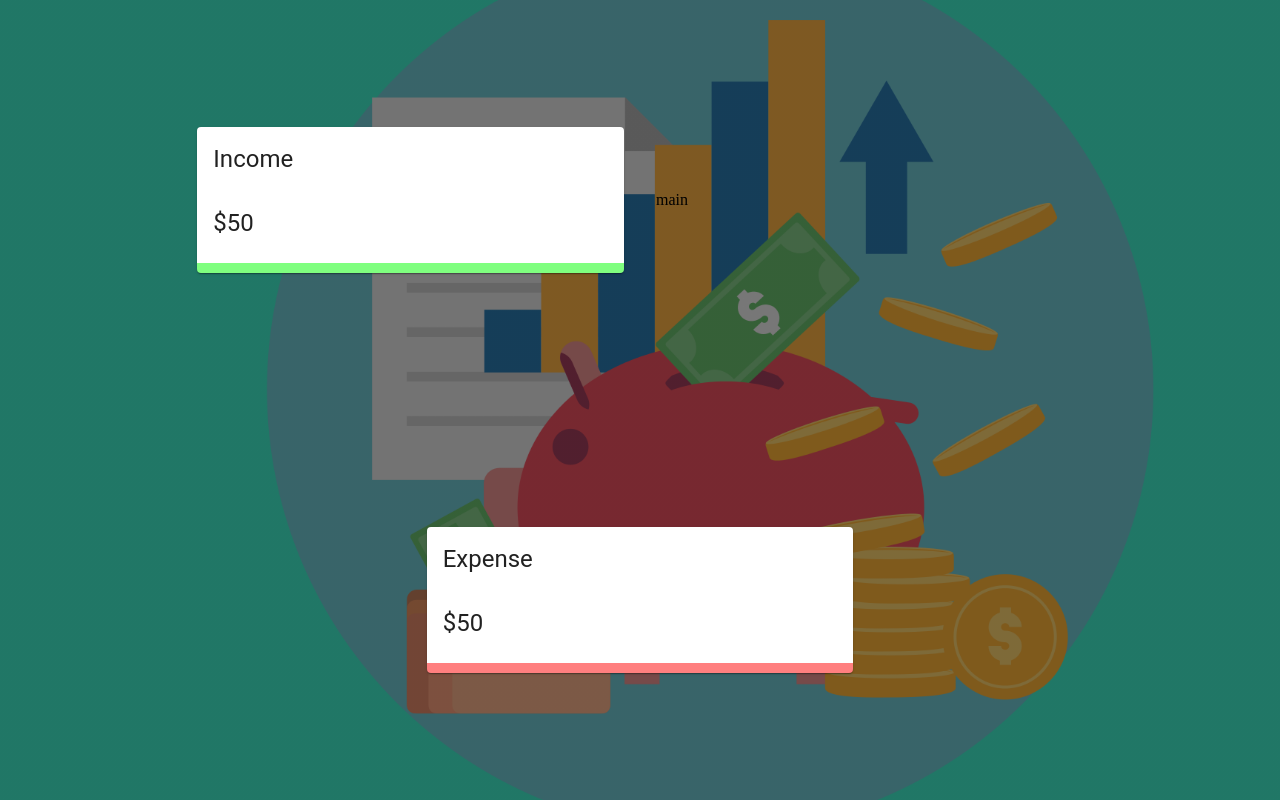
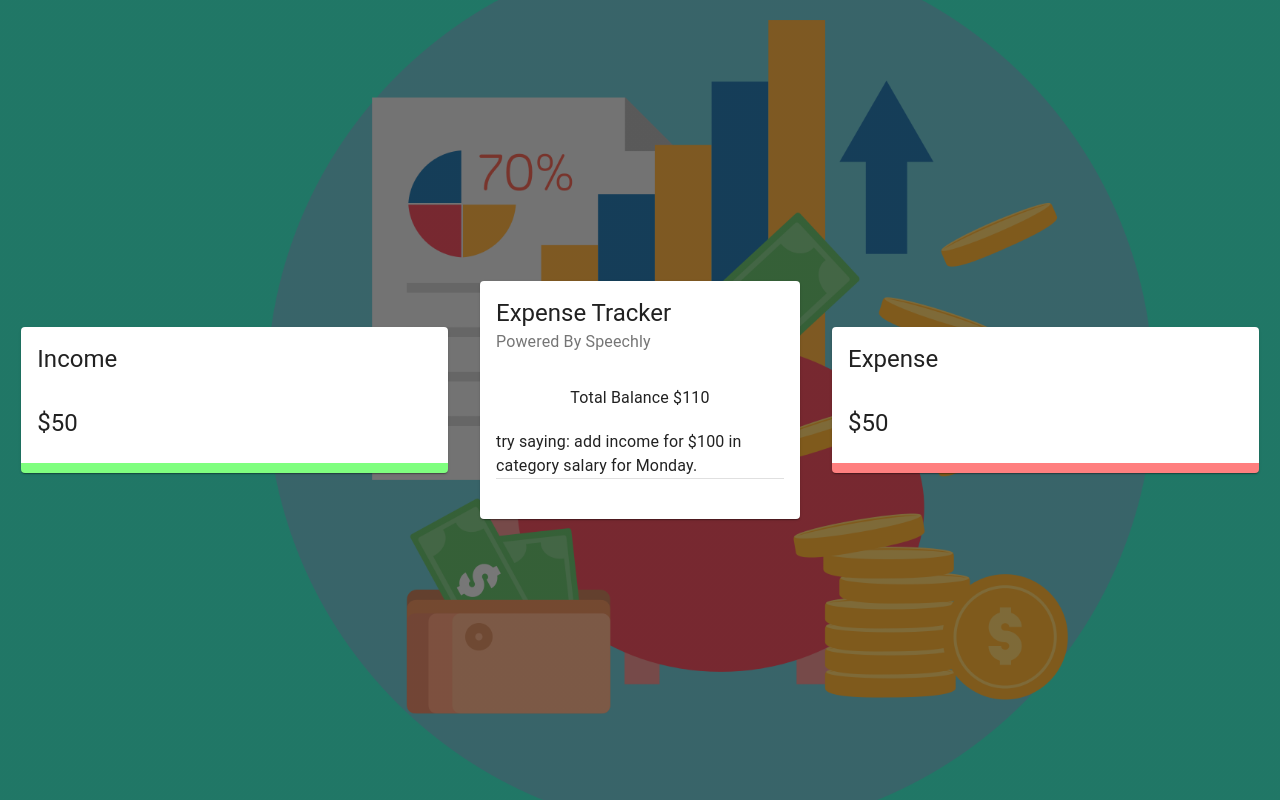
Before and after one commit to NathanielMention/budget-tracker, a React (Create React App) app: page / in a window 1280 px wide. Built offline with nearby package versions, Linux system fonts and the light colour scheme.

Commit message:
add main component/styles

```diff
--- a/src/App.js
+++ b/src/App.js
@@ -1,6 +1,7 @@
 import React from "react";
 import { Grid } from "@material-ui/core";
 import Details from "./components/details/details";
+import Main from "./components/main/main";
 import makeStyles from "./styles";
 
 const app = () => {
@@ -18,8 +19,8 @@ const app = () => {
         <Grid item xs={12} sm={4}>
           <Details title="Income" />
         </Grid>
-        <Grid item xs={12} sm={4}>
-          main
+        <Grid item xs={12} sm={3}>
+          <Main />
         </Grid>
         <Grid item xs={12} sm={4}>
           <Details title="Expense" />
--- /dev/null
+++ b/src/components/main/main.jsx
@@ -0,0 +1,42 @@
+import React from "react";
+import {
+  Card,
+  CardHeader,
+  CardContent,
+  Typography,
+  Grid,
+  Divider,
+} from "@material-ui/core";
+import makeStyles from "./styles";
+
+const main = () => {
+  const classes = makeStyles();
+  return (
+    <Card classname={classes.root}>
+      <CardHeader title="Expense Tracker" subheader="Powered By Speechly" />
+      <CardContent>
+        <Typography align="center" varient="h5">
+          Total Balance $110
+        </Typography>
+        <Typography
+          varient="subtitle1"
+          style={{ lineheight: "1.5em", marginTop: "20px" }}
+        >
+          {/* infocard component */}
+          try saying: add income for $100 in category salary for Monday.
+        </Typography>
+        <Divider />
+        {/* form */}
+      </CardContent>
+      <CardContent className={classes.cartContent}>
+        <Grid container spaceing={2}>
+          <Grid item xs={12}>
+            {/* list */}
+          </Grid>
+        </Grid>
+      </CardContent>
+    </Card>
+  );
+};
+
+export default main;
--- /dev/null
+++ b/src/components/main/styles.js
@@ -0,0 +1,24 @@
+import { makeStyles } from "@material-ui/core/styles";
+
+export default makeStyles((theme) => ({
+  media: {
+    height: 0,
+    paddingTop: "56.25%", // 16:9
+  },
+  expand: {
+    transform: "rotate(0deg)",
+    marginLeft: "auto",
+    transition: theme.transitions.create("transform", {
+      duration: theme.transitions.duration.shortest,
+    }),
+  },
+  expandOpen: {
+    transform: "rotate(180deg)",
+  },
+  cartContent: {
+    paddingTop: 0,
+  },
+  divider: {
+    margin: "20px 0",
+  },
+}));
```
